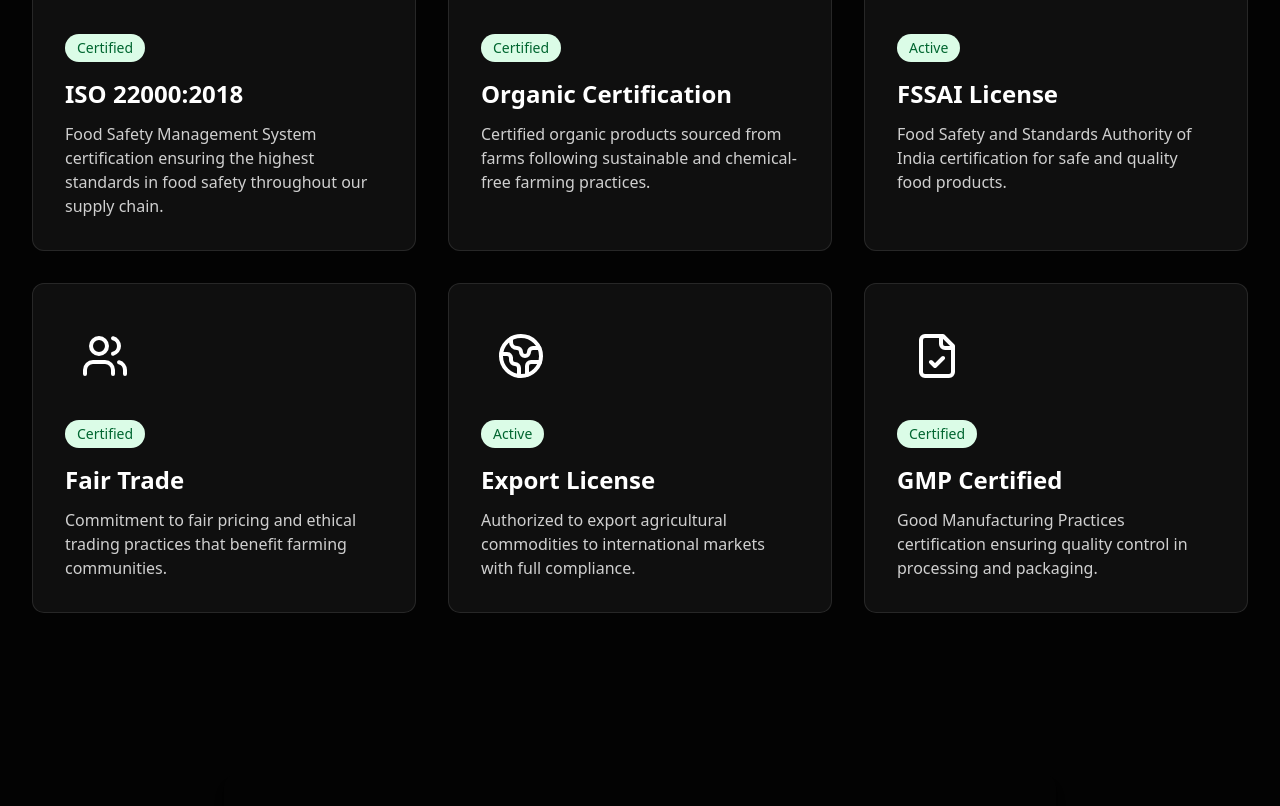
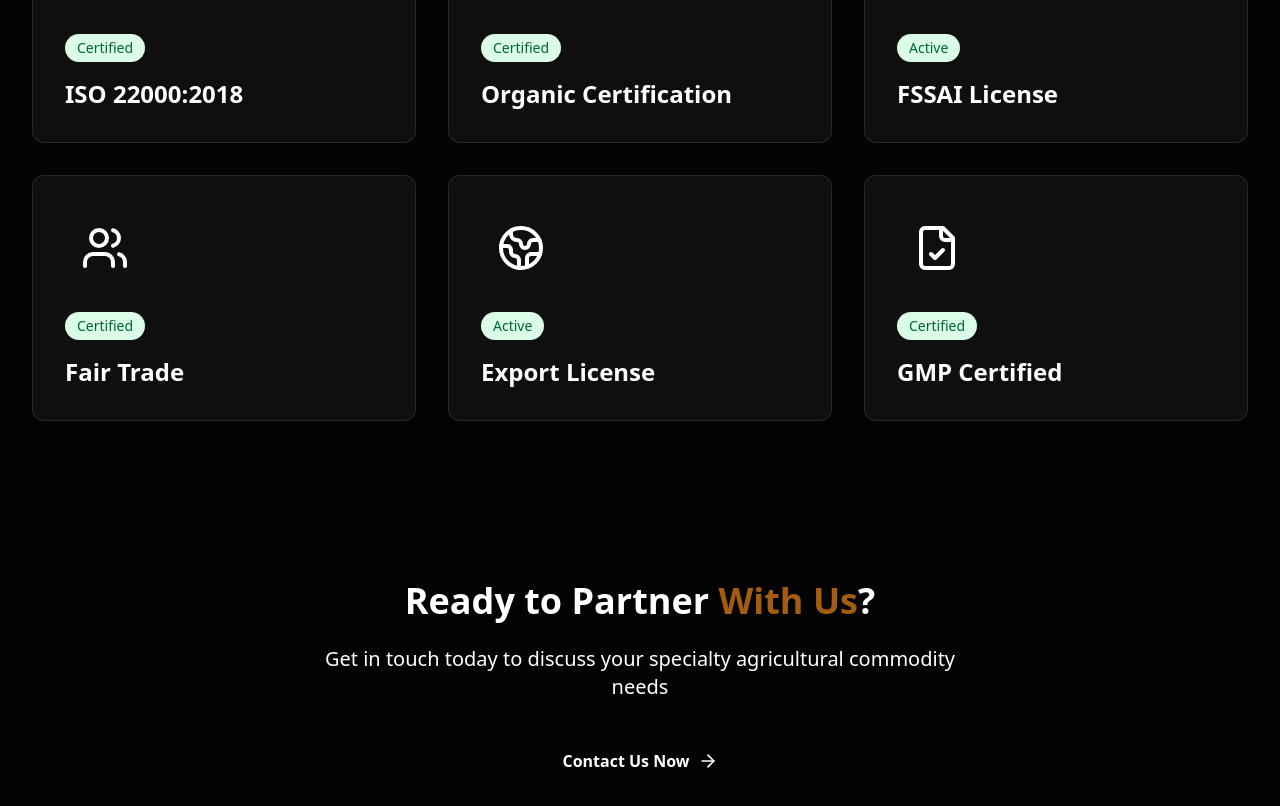
Before and after one commit to Abhigyan9831/Exim, a React (Vite) app: page /certifications in a window 1280 px wide. Shown: the part 660-1466 px from the top of the page. Built offline with nearby package versions, Linux system fonts and the light colour scheme.

Commit message:
Update welcome text, replace product images, simplify certifications layout and duplicate CTA section

```diff
--- a/src/app/components/Footer.tsx
+++ b/src/app/components/Footer.tsx
@@ -49,7 +49,7 @@
             <ul className="space-y-3 text-black/80 text-sm font-medium">
               <li className="flex items-start space-x-2">
                 <MapPin className="w-5 h-5 flex-shrink-0 mt-0.5" />
-                <span>P 209, Lake Town - Block B, Kolkata - 700089, West Bengal</span>
+                <span>P 209, Lake Town - Block B, Kolkata - 700089, West Bengal, India.</span>
               </li>
               <li className="flex items-center space-x-2">
                 <Phone className="w-5 h-5 flex-shrink-0" />
--- a/src/app/pages/Certifications.tsx
+++ b/src/app/pages/Certifications.tsx
@@ -1,41 +1,36 @@
-import { Award, ShieldCheck, FileCheck, Leaf, Users, Globe2 } from "lucide-react";
+import { Link } from "react-router";
+import { Award, ShieldCheck, FileCheck, Leaf, Users, Globe2, ArrowRight } from "lucide-react";
 
 export function Certifications() {
   const certifications = [
     {
       icon: <Award className="w-12 h-12" />,
       name: "ISO 22000:2018",
-      description: "Food Safety Management System certification ensuring the highest standards in food safety throughout our supply chain.",
       status: "Certified"
     },
     {
       icon: <Leaf className="w-12 h-12" />,
       name: "Organic Certification",
-      description: "Certified organic products sourced from farms following sustainable and chemical-free farming practices.",
       status: "Certified"
     },
     {
       icon: <ShieldCheck className="w-12 h-12" />,
       name: "FSSAI License",
-      description: "Food Safety and Standards Authority of India certification for safe and quality food products.",
       status: "Active"
     },
     {
       icon: <Users className="w-12 h-12" />,
       name: "Fair Trade",
-      description: "Commitment to fair pricing and ethical trading practices that benefit farming communities.",
       status: "Certified"
     },
     {
       icon: <Globe2 className="w-12 h-12" />,
       name: "Export License",
-      description: "Authorized to export agricultural commodities to international markets with full compliance.",
       status: "Active"
     },
     {
       icon: <FileCheck className="w-12 h-12" />,
       name: "GMP Certified",
-      description: "Good Manufacturing Practices certification ensuring quality control in processing and packaging.",
       status: "Certified"
     }
   ];
@@ -76,43 +71,29 @@
                     {cert.status}
                   </span>
                 </div>
-                <h3 className="text-2xl font-bold text-white mb-3">
+                <h3 className="text-2xl font-bold text-white">
                   {cert.name}
                 </h3>
-                <p className="text-white/80">
-                  {cert.description}
-                </p>
               </div>
             ))}
           </div>
         </div>
       </section>
 
-      <section className="py-20 bg-brand-grey">
-        <div className="max-w-4xl mx-auto px-4 sm:px-6 lg:px-8">
-          <div className="bg-brand-brown text-black rounded-2xl p-12 text-center shadow-lg">
-            <Award className="w-16 h-16 mx-auto mb-6" />
-            <h2 className="text-3xl font-bold mb-4">
-              Quality You Can Trust
-            </h2>
-            <p className="text-xl text-black/80 mb-8">
-              Our certifications and quality standards ensure that every product we deliver meets the highest international benchmarks for safety, sustainability, and ethical sourcing.
-            </p>
-            <div className="grid grid-cols-1 sm:grid-cols-3 gap-6 text-center">
-              <div>
-                <div className="text-4xl font-bold mb-2">100%</div>
-                <div className="text-black/70 font-medium">Quality Tested</div>
-              </div>
-              <div>
-                <div className="text-4xl font-bold mb-2">6+</div>
-                <div className="text-black/70 font-medium">Certifications</div>
-              </div>
-              <div>
-                <div className="text-4xl font-bold mb-2">500+</div>
-                <div className="text-black/70 font-medium">Farm Partners</div>
-              </div>
-            </div>
-          </div>
+      <section className="py-20 bg-brand-grey shadow-inner">
+        <div className="max-w-7xl mx-auto px-4 sm:px-6 lg:px-8 text-center">
+          <h2 className="text-4xl font-bold text-white mb-6">
+            Ready to Partner <span className="text-[#A35C10]">With Us</span>?
+          </h2>
+          <p className="text-xl text-white mb-8 max-w-2xl mx-auto">
+            Get in touch today to discuss your specialty agricultural commodity needs
+          </p>
+          <Link
+            to="/contact"
+            className="inline-flex items-center gap-2 px-8 py-4 bg-brand-brown text-white rounded-lg font-semibold hover:opacity-90 transition-colors"
+          >
+            Contact Us Now <ArrowRight className="w-5 h-5" />
+          </Link>
         </div>
       </section>
     </div>
--- a/src/app/pages/Home.tsx
+++ b/src/app/pages/Home.tsx
@@ -73,11 +73,8 @@
           </h2>
           <div className="grid grid-cols-1 lg:grid-cols-2 gap-12 items-center">
             <div className="space-y-6">
-              <p className="text-xl text-black leading-relaxed">
-                M R EXIM specializes in trading premium organic Black Cardamom from India, ensuring quality through ethical sourcing, strict quality control, and strong farmer relationships for authentic, traceable products year-round.
-              </p>
-              <p className="text-xl text-black leading-relaxed">
-                The company offers customized grades, worldwide delivery, flexible payment and shipping terms, while focusing on customer satisfaction, transparent communication, and supporting rural livelihoods.
+              <p className="text-xl text-black leading-relaxed text-justify">
+                At M R EXIM, we are essentially focussed on trading in high-quality organic Black cardamom from India. In order to meet the quality expectations of our clientele, we select the batches through vigorous quality control procedures, ethical sourcing strategies and thereby providing the desired certifications. Our farm-centric relationships with the growers in the remote areas enable us to maintain the authenticity of our products and a steady supply of traceable ingredients throughout the year. In addition to this, we have adopted a customer-centric approach to navigate the market demand to the growers, thus positively impacting rural livelihoods. Our products are applicable across various industries and we provide different grades of black cardamom suited to customised and specific requirements. M R EXIM offers worldwide delivery with FOB, CIF, CNF shipping terms and other flexible mode of payments. We emphasize on transparent communications, quick response times and customised service to build strong and lasting business relationships.
               </p>
             </div>
             <div>
@@ -158,13 +155,13 @@
             </div>
             <div className="grid grid-cols-2 gap-4">
               <ImageWithFallback
-                src="https://images.unsplash.com/photo-1688320243376-69b68a8f656f?crop=entropy&cs=tinysrgb&fit=max&fm=jpg&ixid=M3w3Nzg4Nzd8MHwxfHNlYXJjaHwxfHxhZ3JpY3VsdHVyYWwlMjBmYXJtJTIwZmllbGR8ZW58MXx8fHwxNzc3Mzc0ODk2fDA&ixlib=rb-4.1.0&q=80&w=1080"
-                alt="Agricultural farm"
+                src="/images/view1.png"
+                alt="M R EXIM Product View 1"
                 className="w-full h-64 object-cover rounded-lg"
               />
               <ImageWithFallback
-                src="https://images.unsplash.com/photo-1761255240953-c571ba0b98d7?crop=entropy&cs=tinysrgb&fit=max&fm=jpg&ixid=M3w3Nzg4Nzd8MHwxfHNlYXJjaHwyfHxzcGljZXMlMjBjb2xvcmZ1bCUyMG1hcmtldHxlbnwxfHx8fDE3NzczNzQ4OTV8MA&ixlib=rb-4.1.0&q=80&w=1080"
-                alt="Colorful spices"
+                src="/images/view3.png"
+                alt="M R EXIM Product View 3"
                 className="w-full h-64 object-cover rounded-lg"
               />
             </div>
--- a/src/app/pages/Products.tsx
+++ b/src/app/pages/Products.tsx
@@ -4,8 +4,9 @@
 
 // Easily swap these URLs with your custom product image paths once ready
 const PRODUCT_IMAGES = {
-  view1: "https://images.unsplash.com/photo-1702057830533-2afff81a57f2?crop=entropy&cs=tinysrgb&fit=max&fm=jpg&q=80&w=1080", // Primary View
-  view2: "https://images.unsplash.com/photo-1758657996330-095d08451cd9?crop=entropy&cs=tinysrgb&fit=max&fm=jpg&q=80&w=1080"  // Alternative View
+  view1: "/images/view1.png", // Primary View
+  view2: "/images/view2.png", // Alternative View 1
+  view3: "/images/view3.png"  // Alternative View 2
 };
 
 export function Products() {
@@ -60,7 +61,7 @@
               </Link>
             </div>
 
-            {/* Right Column: Product Image Frame & 2-Grid Thumbnails */}
+            {/* Right Column: Product Image Frame & 3-Grid Thumbnails */}
             <div className="flex flex-col">
               <div className="relative h-[432px] w-full">
                 <ImageWithFallback
@@ -70,8 +71,8 @@
                 />
               </div>
 
-              {/* Row of 2 Small Grids Horizontally for Alternate Views */}
-              <div className="grid grid-cols-2 gap-4 mt-4">
+              {/* Row of 3 Small Grids Horizontally for Alternate Views */}
+              <div className="grid grid-cols-3 gap-4 mt-4">
                 <button
                   onClick={() => setActiveImage(PRODUCT_IMAGES.view1)}
                   className={`relative h-28 w-full rounded-lg overflow-hidden border-2 transition-all duration-200 cursor-pointer focus:outline-none ${
@@ -83,7 +84,7 @@
                 >
                   <ImageWithFallback
                     src={PRODUCT_IMAGES.view1}
-                    alt="Cardamom Primary View"
+                    alt="Cardamom View 1"
                     className="w-full h-full object-cover"
                   />
                   <div className="absolute inset-0 bg-black/10 hover:bg-transparent transition-colors" />
@@ -100,7 +101,24 @@
                 >
                   <ImageWithFallback
                     src={PRODUCT_IMAGES.view2}
-                    alt="Cardamom Alternative View"
+                    alt="Cardamom View 2"
+                    className="w-full h-full object-cover"
+                  />
+                  <div className="absolute inset-0 bg-black/10 hover:bg-transparent transition-colors" />
+                </button>
+
+                <button
+                  onClick={() => setActiveImage(PRODUCT_IMAGES.view3)}
+                  className={`relative h-28 w-full rounded-lg overflow-hidden border-2 transition-all duration-200 cursor-pointer focus:outline-none ${
+                    activeImage === PRODUCT_IMAGES.view3
+                      ? "border-brand-brown opacity-100 scale-[0.98] shadow-md"
+                      : "border-white/10 opacity-70 hover:opacity-100"
+                  }`}
+                  aria-label="View third angle"
+                >
+                  <ImageWithFallback
+                    src={PRODUCT_IMAGES.view3}
+                    alt="Cardamom View 3"
                     className="w-full h-full object-cover"
                   />
                   <div className="absolute inset-0 bg-black/10 hover:bg-transparent transition-colors" />
```
